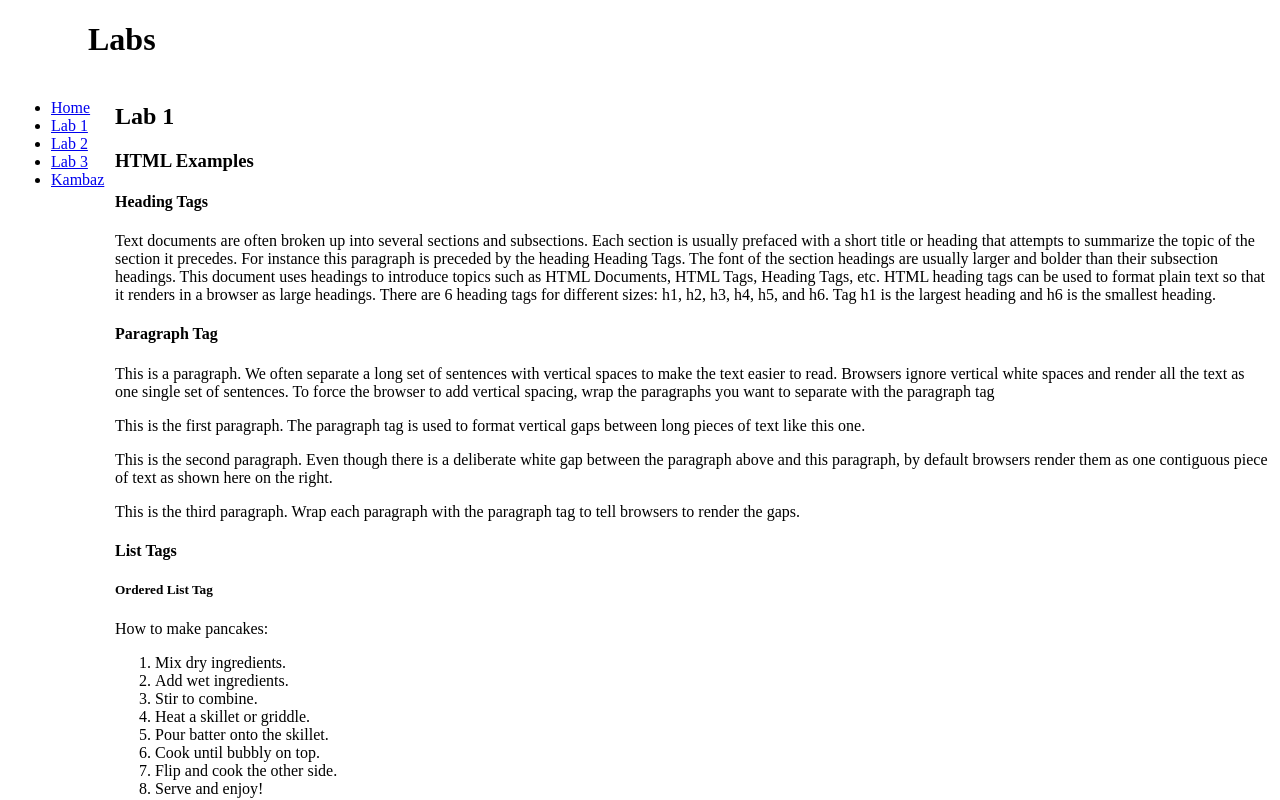
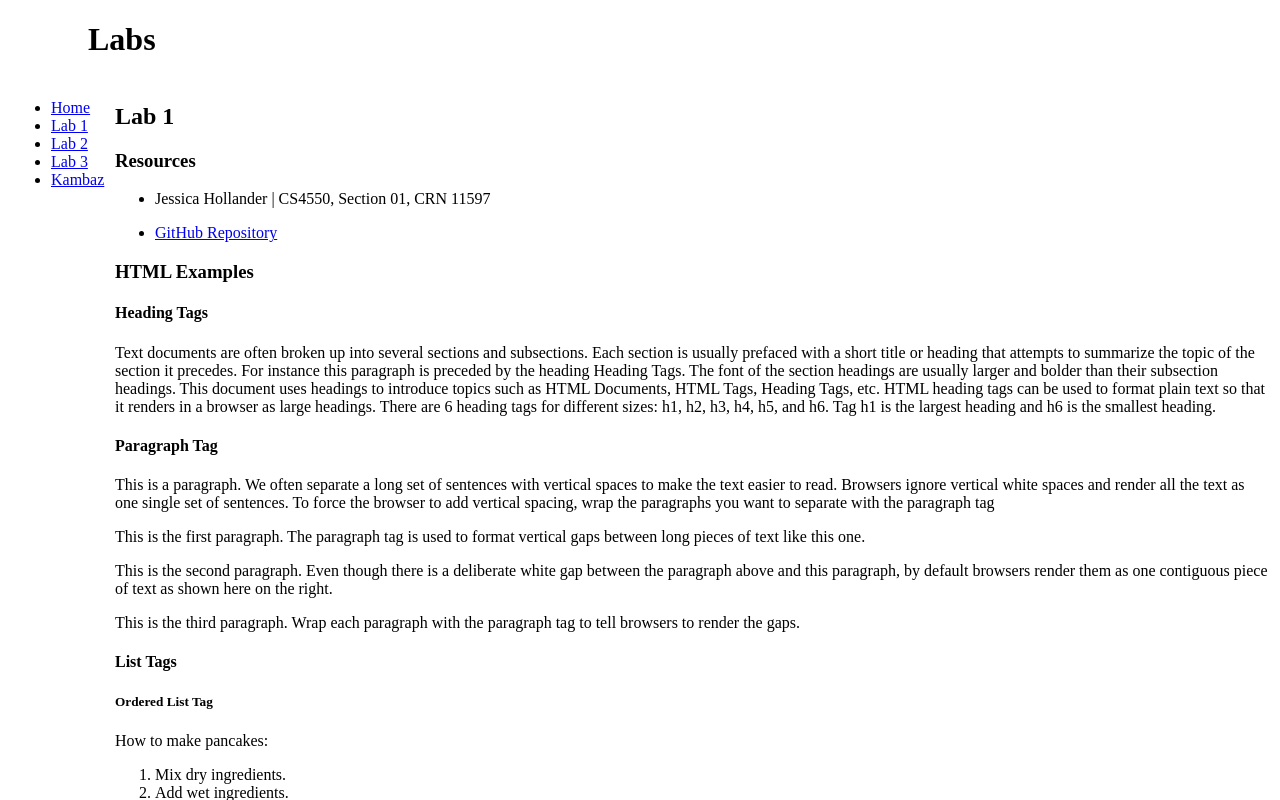
Before and after one commit to jess-hollander/kambaz-next-js, a Next.js app: page /Labs/Lab1 in a window 1280 px wide. Shown: the top 800 px of the page. Built offline with nearby package versions, Linux system fonts and the light colour scheme.

Commit message:
update labs

```diff
--- a/app/(Kambaz)/Navigation.tsx
+++ b/app/(Kambaz)/Navigation.tsx
@@ -9,7 +9,7 @@ export default function KambazNavigation() {
             <Link href="/Dashboard" id="wd-course-link">Courses</Link><br />
             <Link href="/Calendar" id="wd-calendar-link">Calendar</Link><br />
             <Link href="/Inbox" id="wd-inbox-link">Inbox</Link><br />
-            <Link href="/Labs" id="wd-labs-link">Labs</Link><br />
+            <Link href="/Labs/Lab1" id="wd-labs-link">Labs</Link><br />
         </div>
     );
 }
--- a/app/Labs/Lab1/page.tsx
+++ b/app/Labs/Lab1/page.tsx
@@ -3,6 +3,14 @@ export default function Lab1() {
     return (
         <div id="wd-lab1">
             <h2>Lab 1</h2>
+            <h3>Resources</h3>
+            <div id="wd-resources">
+                <ul>
+                    <li><p>Jessica Hollander | CS4550, Section 01, CRN 11597</p></li>
+                    <li><a href="https://github.com/jess-hollander/kambaz-next-js">GitHub Repository</a></li>
+                </ul>
+            </div>
+
             <h3>HTML Examples</h3>
             <div id="wd-h-tag">
                 <h4>Heading Tags</h4>
--- a/app/Labs/page.tsx
+++ b/app/Labs/page.tsx
@@ -1,7 +1,6 @@
 import Link from "next/link";
 import { redirect } from "next/navigation";
 export default function Labs() {
-  {/*
   return (
     <div id="wd-labs">
       <h1>Labs</h1>
@@ -17,7 +16,6 @@ export default function Labs() {
           <Link href="/Labs/Lab3" id="wd-lab3-link">
             Lab 3: JavaScript Fundamentals </Link> </li>
       </ul>
-    </div> */}
-
-    redirect("/Labs/Lab1");
+    </div>
+  );
 }
```
